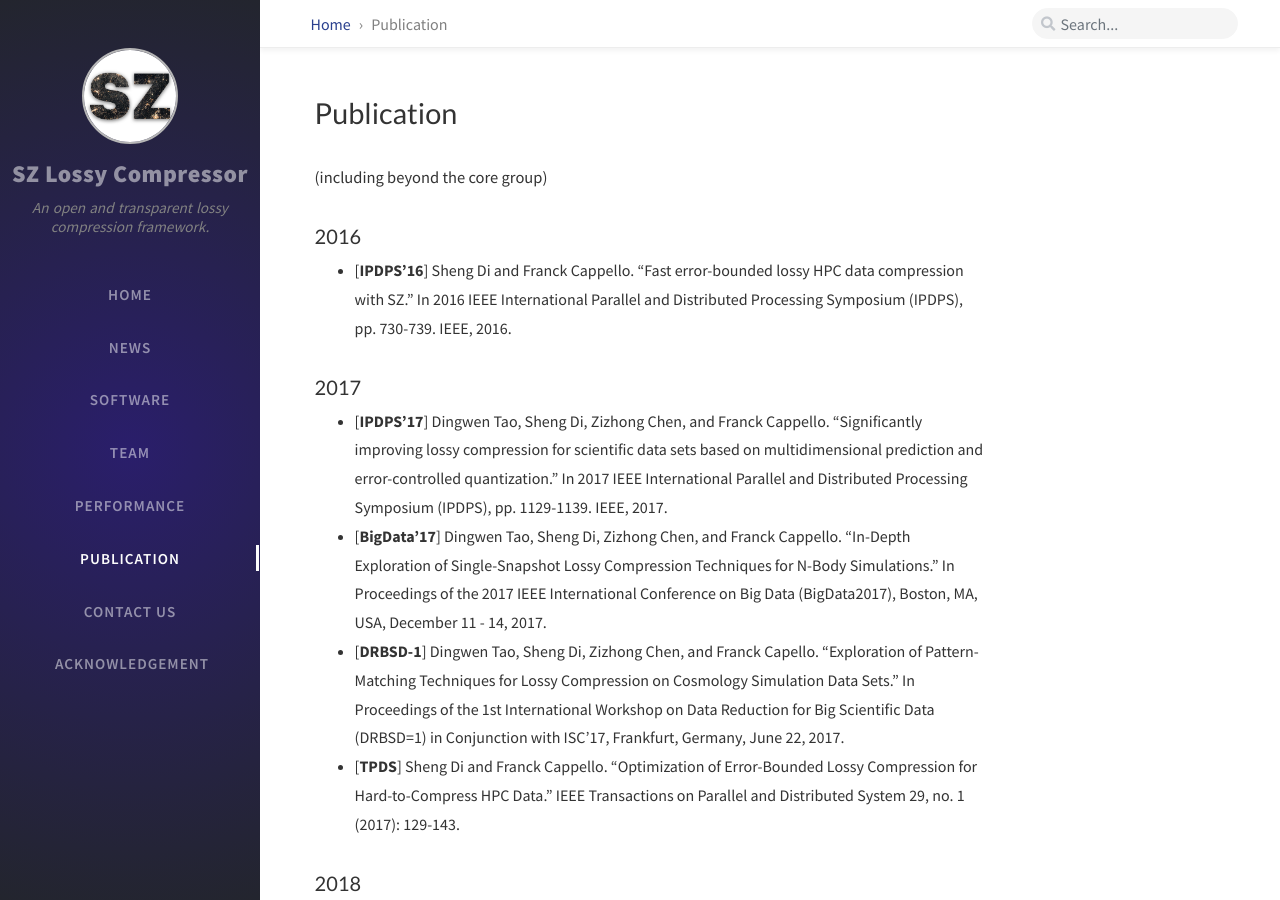
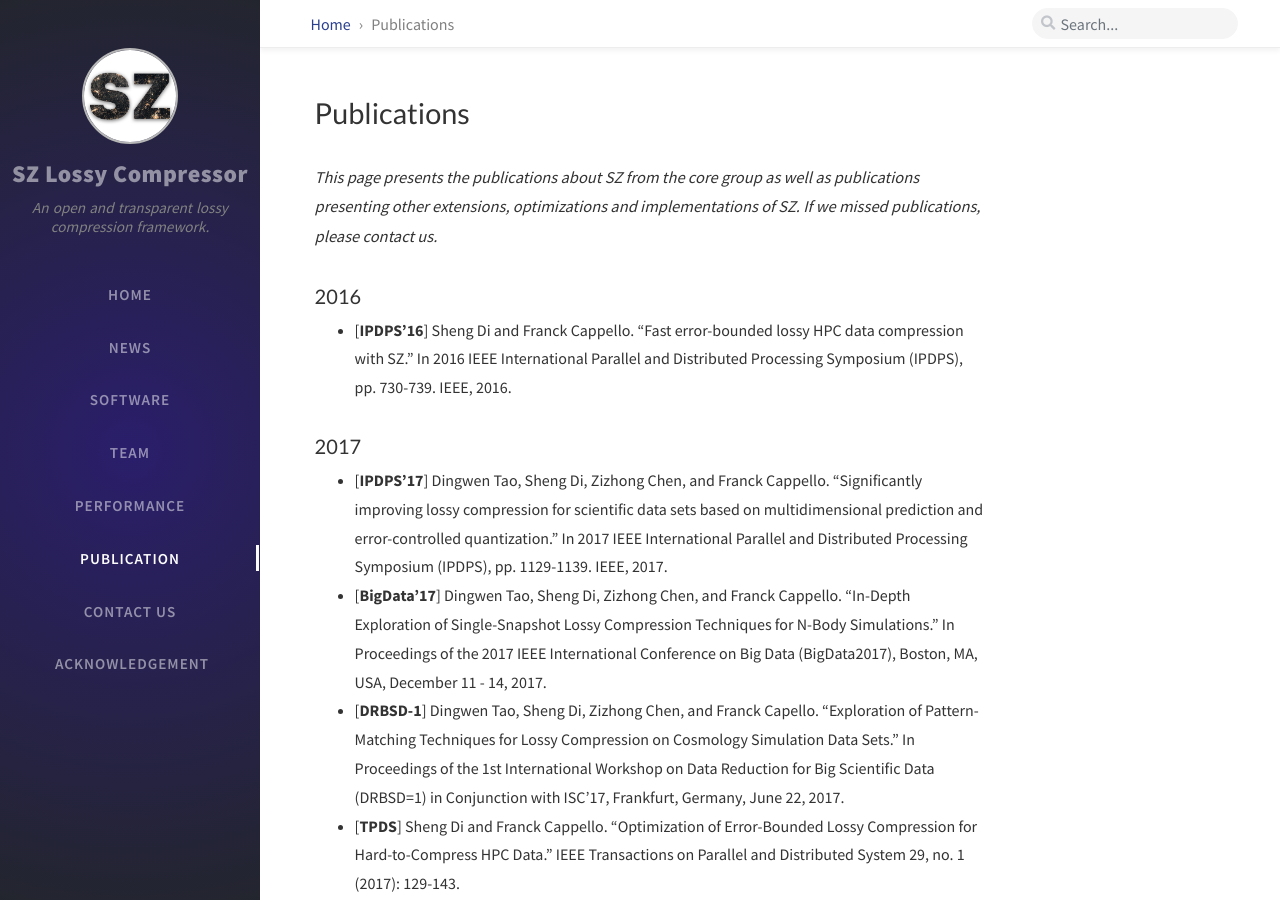
Before and after one commit to szcompressor/szcompressor.github.io, a Jekyll site: the page built from tabs/publication.md, in a window 1280 px wide and 900 px high. Built offline with Jekyll 4.4.1, drawn with Linux system fonts in a browser that asks for light colours; nearby versions of some CDN libraries; comment, search, counter and statistics services are not loaded.

Commit message:
Update publication.md

```diff
--- a/tabs/publication.md
+++ b/tabs/publication.md
@@ -1,7 +1,7 @@
 ---
-title: Publication
+title: Publications
 ---
-(including beyond the core group)
+*This page presents the publications about SZ from the core group as well as publications presenting other extensions, optimizations and implementations of SZ. If we missed publications, please contact us.*
 
 ### 2016
 - [**IPDPS'16**] Sheng Di and Franck Cappello. "Fast error-bounded lossy HPC data compression with SZ." In 2016 IEEE International Parallel and Distributed Processing Symposium (IPDPS), pp. 730-739. IEEE, 2016.
```
